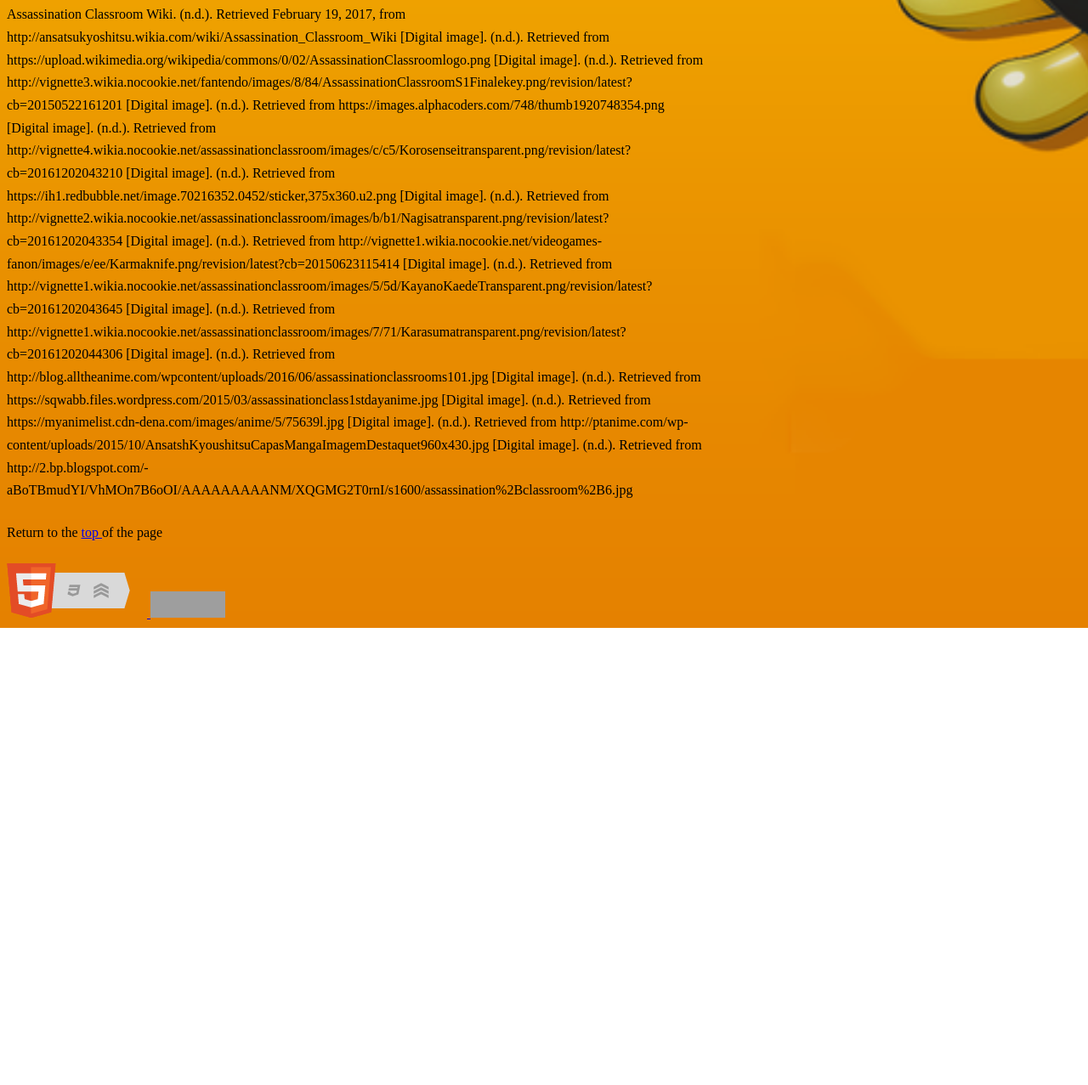
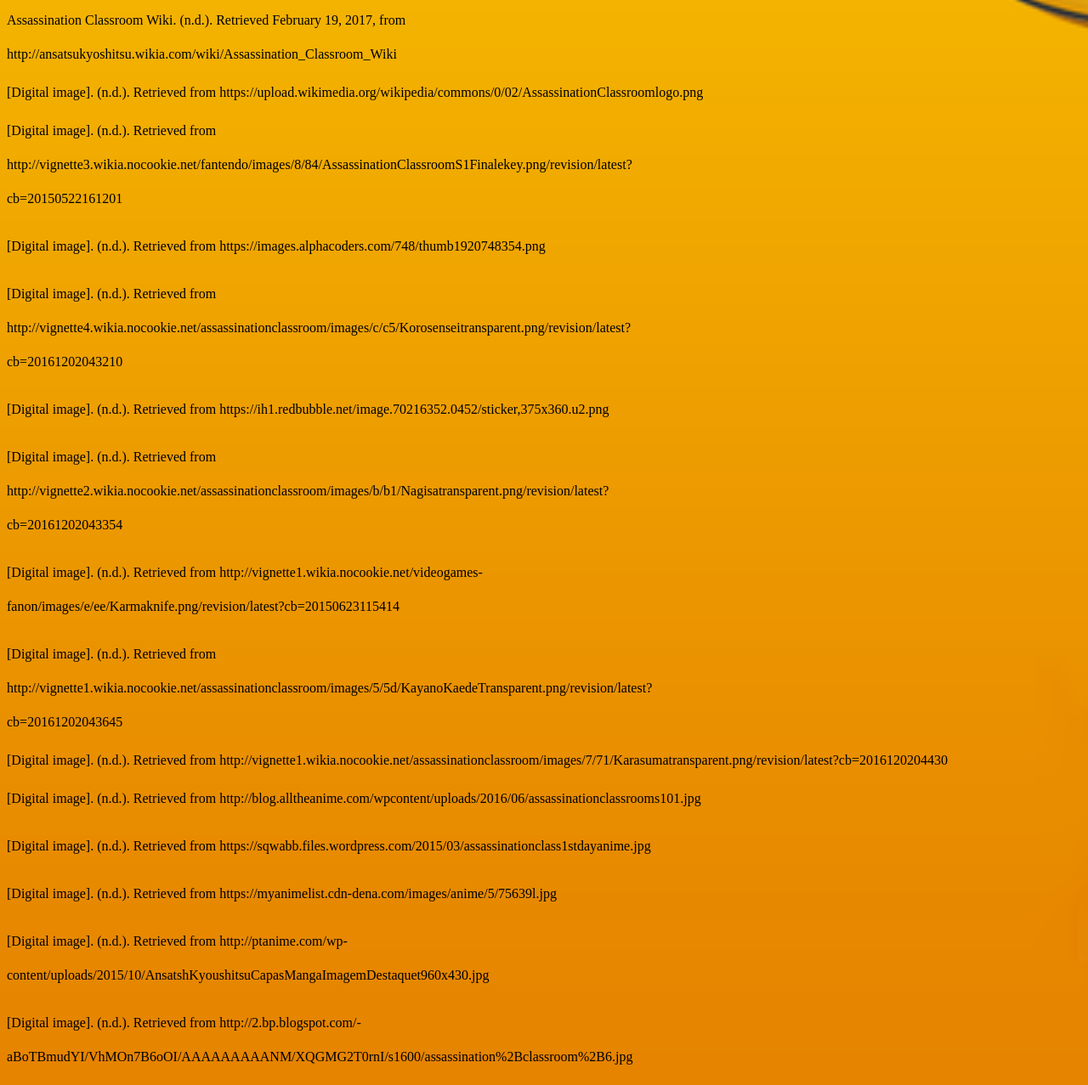
Before and after one commit to mamelissa/home, a plain HTML site: page index.html in a window 1280 px wide. Shown: the part 1119-2396 px from the top of the page at 85% size. Before the commit the page ends 1858 px from the top, so only its background shows below. Drawn offline with Linux system fonts and the light colour scheme; grey boxes are pictures that could not be loaded.

Commit message:
Update index.html

```diff
--- a/index.html
+++ b/index.html
@@ -24,21 +24,21 @@
 		 the moon.  </p>
       <img src= "Images/assclassfight.png" alt= "The students planning for their next assassination attempt in the classroom" width= "800" height= "500"/>
 	  <h2> References </h2>
-           <p id= "references"> Assassination Classroom Wiki. &#40;n.d.&#41;. Retrieved February 19, 2017, from http://ansatsukyoshitsu.wikia.com/wiki/Assassination&#95;Classroom&#95;Wiki
-		   [Digital image]. (n.d.). Retrieved from https://upload.wikimedia.org/wikipedia/commons/0/02/AssassinationClassroomlogo.png
-           [Digital image]. (n.d.). Retrieved from http://vignette3.wikia.nocookie.net/fantendo/images/8/84/AssassinationClassroomS1Finalekey.png/revision/latest?cb=20150522161201
-           [Digital image]. (n.d.). Retrieved from https://images.alphacoders.com/748/thumb1920748354.png
-           [Digital image]. (n.d.). Retrieved from http://vignette4.wikia.nocookie.net/assassinationclassroom/images/c/c5/Korosenseitransparent.png/revision/latest?cb=20161202043210
-           [Digital image]. (n.d.). Retrieved from https://ih1.redbubble.net/image.70216352.0452/sticker,375x360.u2.png
-		   [Digital image]. (n.d.). Retrieved from http://vignette2.wikia.nocookie.net/assassinationclassroom/images/b/b1/Nagisatransparent.png/revision/latest?cb=20161202043354
-           [Digital image]. (n.d.). Retrieved from http://vignette1.wikia.nocookie.net/videogames&dash;fanon/images/e/ee/Karmaknife.png/revision/latest?cb=20150623115414
-           [Digital image]. (n.d.). Retrieved from http://vignette1.wikia.nocookie.net/assassinationclassroom/images/5/5d/KayanoKaedeTransparent.png/revision/latest?cb=20161202043645
-		   [Digital image]. (n.d.). Retrieved from http://vignette1.wikia.nocookie.net/assassinationclassroom/images/7/71/Karasumatransparent.png/revision/latest?cb=20161202044306
-           [Digital image]. (n.d.). Retrieved from http://blog.alltheanime.com/wpcontent/uploads/2016/06/assassinationclassrooms101.jpg
-           [Digital image]. (n.d.). Retrieved from https://sqwabb.files.wordpress.com/2015/03/assassinationclass1stdayanime.jpg
-           [Digital image]. (n.d.). Retrieved from https://myanimelist.cdn&dash;dena.com/images/anime/5/75639l.jpg
-           [Digital image]. (n.d.). Retrieved from http://ptanime.com/wp&dash;content/uploads/2015/10/AnsatshKyoushitsuCapasMangaImagemDestaquet960x430.jpg
-           [Digital image]. (n.d.). Retrieved from http://2.bp.blogspot.com/&dash;aBoTBmudYI/VhMOn7B6oOI/AAAAAAAAANM/XQGMG2T0rnI/s1600/assassination&#37;2Bclassroom&#37;2B6.jpg </p>
+          <p>  Assassination Classroom Wiki. &#40;n.d.&#41;. Retrieved February 19, 2017, from http://ansatsukyoshitsu.wikia.com/wiki/Assassination&#95;Classroom&#95;Wiki</p>
+		</p>   [Digital image]. (n.d.). Retrieved from https://upload.wikimedia.org/wikipedia/commons/0/02/AssassinationClassroomlogo.png</p>
+         <p> [Digital image]. (n.d.). Retrieved from http://vignette3.wikia.nocookie.net/fantendo/images/8/84/AssassinationClassroomS1Finalekey.png/revision/latest?cb=20150522161201</p>
+         <p>  [Digital image]. (n.d.). Retrieved from https://images.alphacoders.com/748/thumb1920748354.png</p>
+         <p>  [Digital image]. (n.d.). Retrieved from http://vignette4.wikia.nocookie.net/assassinationclassroom/images/c/c5/Korosenseitransparent.png/revision/latest?cb=20161202043210</p>
+        <p>   [Digital image]. (n.d.). Retrieved from https://ih1.redbubble.net/image.70216352.0452/sticker,375x360.u2.png</p>
+		<p>   [Digital image]. (n.d.). Retrieved from http://vignette2.wikia.nocookie.net/assassinationclassroom/images/b/b1/Nagisatransparent.png/revision/latest?cb=20161202043354</p>
+       <p>    [Digital image]. (n.d.). Retrieved from http://vignette1.wikia.nocookie.net/videogames&dash;fanon/images/e/ee/Karmaknife.png/revision/latest?cb=20150623115414</p>
+       <p>    [Digital image]. (n.d.). Retrieved from http://vignette1.wikia.nocookie.net/assassinationclassroom/images/5/5d/KayanoKaedeTransparent.png/revision/latest?cb=20161202043645</p>
+	       [Digital image]. (n.d.). Retrieved from http://vignette1.wikia.nocookie.net/assassinationclassroom/images/7/71/Karasumatransparent.png/revision/latest?cb=2016120204430  </p>
+	<p>   [Digital image]. (n.d.). Retrieved from http://blog.alltheanime.com/wpcontent/uploads/2016/06/assassinationclassrooms101.jpg</p>
+        <p>   [Digital image]. (n.d.). Retrieved from https://sqwabb.files.wordpress.com/2015/03/assassinationclass1stdayanime.jpg</p>
+        <p>   [Digital image]. (n.d.). Retrieved from https://myanimelist.cdn&dash;dena.com/images/anime/5/75639l.jpg</p>
+         <p>  [Digital image]. (n.d.). Retrieved from http://ptanime.com/wp&dash;content/uploads/2015/10/AnsatshKyoushitsuCapasMangaImagemDestaquet960x430.jpg</p>
+        <p>   [Digital image]. (n.d.). Retrieved from http://2.bp.blogspot.com/&dash;aBoTBmudYI/VhMOn7B6oOI/AAAAAAAAANM/XQGMG2T0rnI/s1600/assassination&#37;2Bclassroom&#37;2B6.jpg </p>
             <p> Return to the <a href= "#top"> top </a> of the page </p>
    <!-- This link leads back to the home page to make it easier for users -->
 	<a href="https://validator.w3.org/nu/?doc=https%3A%2F%2Fmamelissa.github.io%2Fhome%2Findex.html">
```
